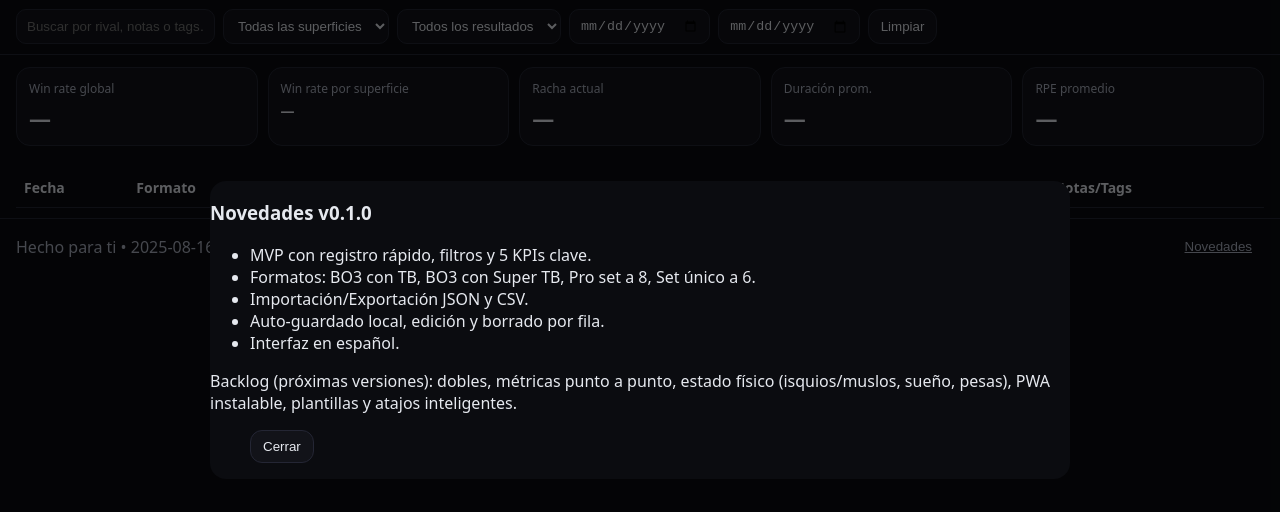
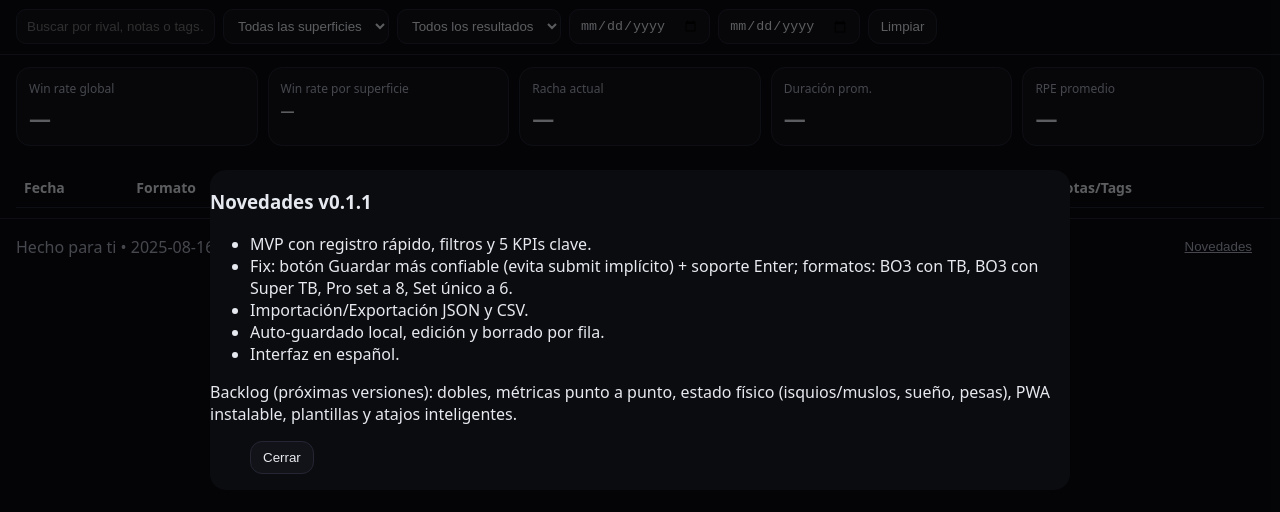
Before and after one commit to RDuchateauA/Tenis, a plain HTML site: page index.html in a window 1280 px wide. Both pictures are taken after a click on the button "Novedades". Shown: the part 70-582 px from the top of the page. Drawn offline with Linux system fonts and the light colour scheme.

Commit message:
Add files via upload

```diff
--- a/index.html
+++ b/index.html
@@ -146,22 +146,22 @@
 
       <menu class="dialog-actions">
         <button type="reset" id="btn-cancel">Cancelar</button>
-        <button id="btn-save" value="save" class="primary">Guardar</button>
+        <button id="btn-save" value="save" class="primary" type="button">Guardar</button>
       </menu>
     </form>
   </dialog>
 
   <footer class="footer">
     <span>Hecho para ti • 2025-08-16</span>
-    <span class="version">v0.1.0</span>
+    <span class="version">v0.1.1</span>
     <button id="btn-novedades" class="linklike">Novedades</button>
   </footer>
 
   <dialog id="dlg-novedades">
-    <h3>Novedades v0.1.0</h3>
+    <h3>Novedades v0.1.1</h3>
     <ul>
       <li>MVP con registro rápido, filtros y 5 KPIs clave.</li>
-      <li>Formatos: BO3 con TB, BO3 con Super TB, Pro set a 8, Set único a 6.</li>
+      <li>Fix: botón Guardar más confiable (evita submit implícito) + soporte Enter; formatos: BO3 con TB, BO3 con Super TB, Pro set a 8, Set único a 6.</li>
       <li>Importación/Exportación JSON y CSV.</li>
       <li>Auto-guardado local, edición y borrado por fila.</li>
       <li>Interfaz en español.</li>
@@ -172,7 +172,7 @@
     </menu>
   </dialog>
 
-  <script>const APP_VERSION = "v0.1.0";</script>
+  <script>const APP_VERSION = "v0.1.1";</script>
   <script src="script.js"></script>
 </body>
 </html>
--- a/script.js
+++ b/script.js
@@ -62,6 +62,12 @@ document.getElementById('btn-save').addEventListener('click', (e)=>{
   e.preventDefault();
   saveFromForm();
 });
+// Also handle Enter key submits
+frm.addEventListener('submit', (e)=>{
+  e.preventDefault();
+  saveFromForm();
+});
+
 
 // Render
 function render(){
```
